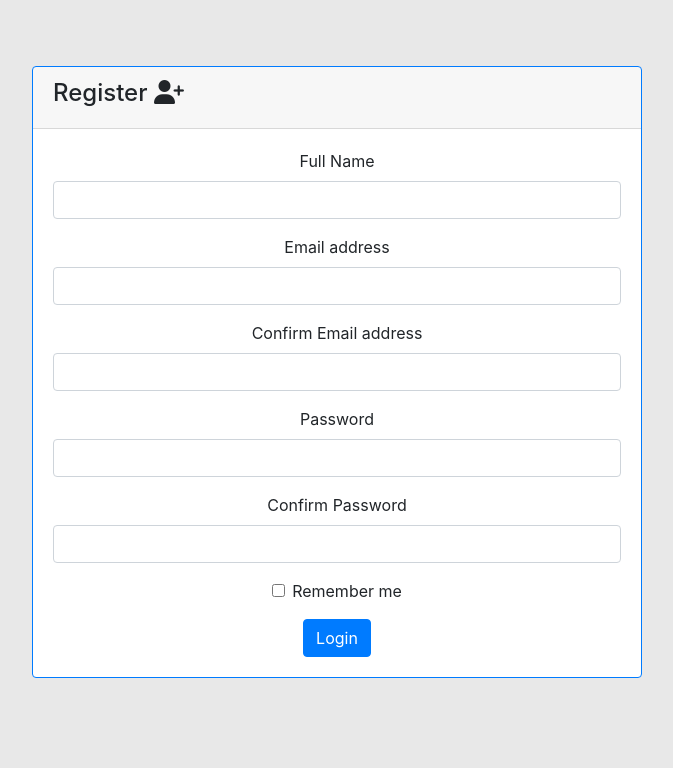
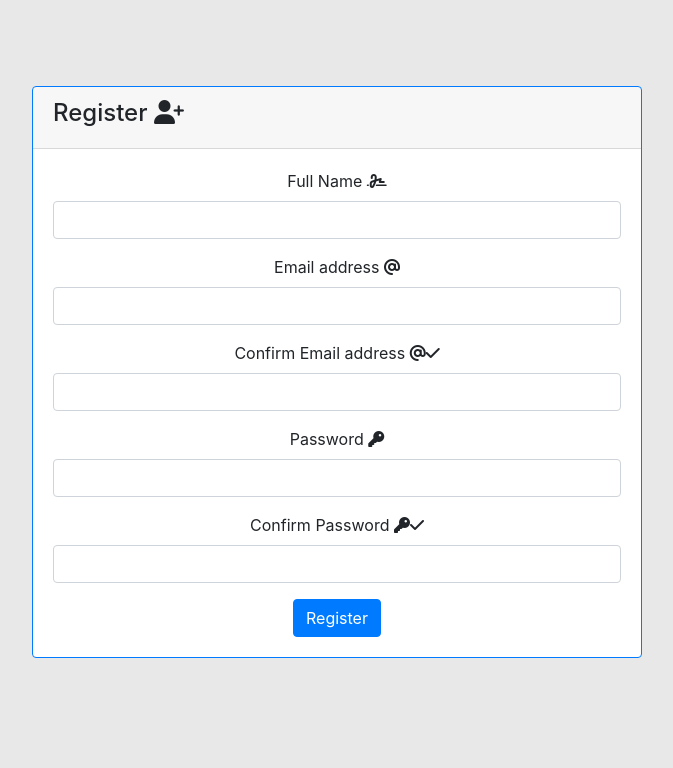
Before and after one commit to blagalucianflorin/Proiect-DAW, a PHP site: page /views/account/register.php in a window 1280 px wide. Shown: the part 56-824 px from the top of the page, without its empty margins (303-976 px from the left). Run offline with PHP 8.4, Linux system fonts and the light colour scheme; some libraries are stand-ins or nearby versions.

Commit message:
Changed views a little for testing

```diff
--- a/views/account/login.php
+++ b/views/account/login.php
@@ -30,7 +30,7 @@ include_once($path);
 
                 <div class="card-body text-center w-100">
 
-                    <form class="w-100">
+                    <form class="w-100" name="login">
 
                         <div class="form-group">
                             <label for="email_input">Email address</label>
--- a/views/account/register.php
+++ b/views/account/register.php
@@ -1,3 +1,19 @@
+<?php
+
+session_start();
+
+function value_of_input ($variable)
+{
+	if (isset ($_SESSION[$variable]))
+	{
+	    $saved = $_SESSION[$variable];
+		unset ($_SESSION[$variable]);
+		return $saved;
+	}
+	return "";
+}
+
+?>
 <!doctype html>
 <html lang="en" style="height: 90%">
 
@@ -30,39 +46,42 @@ include_once($path);
 
                 <div class="card-body text-center w-100">
 
-                    <form class="w-100">
+                    <form class="w-100" name="register" method="post" action="/models/users.php">
 
                         <div class="form-group">
-                            <label for="name_input">Full Name</label>
-                            <input type="text" class="form-control" id="name_input">
+                            <label for="full_name_input">Full Name <i class="fas fa-signature"></i></label>
+                            <input type="text" class="form-control" id="full_name_input" name="full_name" value="<?php echo value_of_input ('full_name');?>">
                         </div>
 
                         <div class="form-group">
-                            <label for="email_input">Email address</label>
-                            <input type="email" class="form-control" id="email_input" aria-describedby="emailHelp">
+                            <label for="email_input">Email address <i class="fas fa-at"></i></label>
+                            <input type="email" class="form-control" id="email_input" aria-describedby="emailHelp" name="email" value="<?php echo value_of_input ('email');?>">
                         </div>
 
                         <div class="form-group">
-                            <label for="email_input">Confirm Email address</label>
-                            <input type="email" class="form-control" id="email_confirm_input" aria-describedby="emailHelp">
+                            <label for="email_confirm_input">Confirm Email address <i class="fas fa-at"></i><i class="fas fa-check"></i></label>
+                            <input type="email" class="form-control" id="email_confirm_input" aria-describedby="emailHelp" name="email_confirm" value="<?php echo value_of_input ('email_confirm');?>">
                         </div>
 
                         <div class="form-group">
-                            <label for="password_input">Password</label>
-                            <input type="password" class="form-control" id="password_input">
+                            <label for="password_input">Password <i class="fas fa-key"></i></label>
+                            <input type="password" class="form-control" id="password_input" name="password">
                         </div>
 
                         <div class="form-group">
-                            <label for="password_input">Confirm Password</label>
-                            <input type="password" class="form-control" id="password_confirm_input">
+                            <label for="password_input">Confirm Password <i class="fas fa-key"></i><i class="fas fa-check"></i></label>
+                            <input type="password" class="form-control" id="password_confirm_input" name="password_confirm">
                         </div>
 
-                        <div class="form-group form-check">
-                            <input type="checkbox" class="form-check-input" id="remeber_check">
-                            <label class="form-check-label" for="remeber_check">Remember me</label>
+                        <?php if(isset($_SESSION['ERROR_MSG'])){?>
+                        <div class="card text-white bg-danger mb-3">
+                            <div class="card-body">
+                                <p class="card-text"><?php echo $_SESSION['ERROR_MSG']; ?></p>
+                            </div>
                         </div>
+                        <?php unset($_SESSION['ERROR_MSG']); } ?>
 
-                        <button type="submit" class="btn btn-primary">Login</button>
+                        <button type="submit" class="btn btn-primary" name="register">Register</button>
 
                     </form>
 
```
